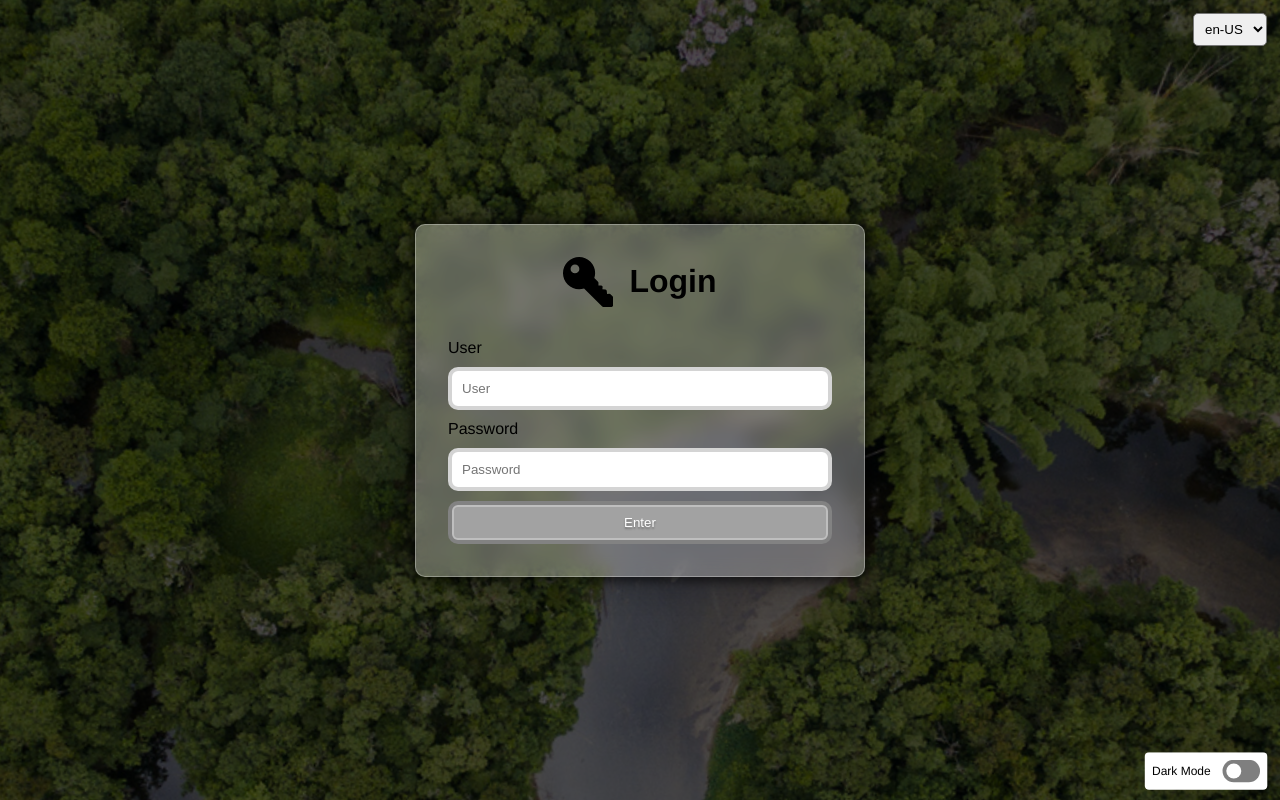
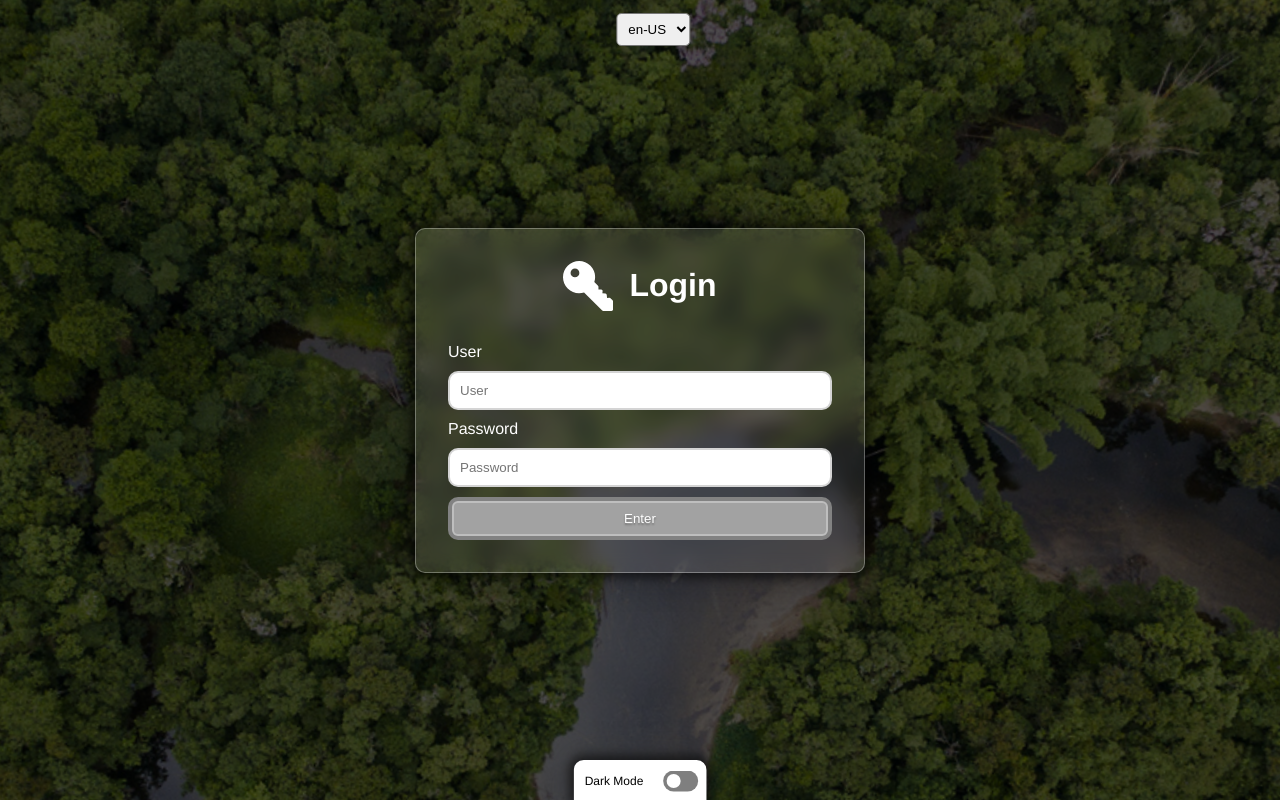
Before and after one commit to lucasferreiralimax/chat-vue, a Vue app: page /login in a window 1280 px wide. Built offline with nearby package versions, Linux system fonts and the light colour scheme.

Commit message:
adjustment style page login

```diff
--- a/src/mixins/mixinDarkMode.js
+++ b/src/mixins/mixinDarkMode.js
@@ -13,7 +13,7 @@ export const mixinDarkMode = {
       this.darkMode(this.dark)
     },
     darkMode (type) {
-      type ? this.setColors(['#fff', '#333', '0,0,0', '.25']) : this.setColors(['#000', '#fff', '255,255,255', '.3'])
+      type ? this.setColors(['#fff', '#333', '0,0,0', '.25']) : this.setColors(['#000', '#fff', '255,255,255', '.1'])
       this.$store.commit("updateDarkMode", type)
       localStorage.setItem("dark", type)
     },
--- a/src/views/Login.vue
+++ b/src/views/Login.vue
@@ -50,7 +50,7 @@ export default {
   align-items center
   background #000
   box-sizing border-box
-  color var(--main-color)
+  color #fff
   display flex
   justify-content center
   min-height 100vh
@@ -76,27 +76,42 @@ export default {
       height 200%
   .languages
     position absolute
-    right 0
+    left 50%
     top 0
+    transform translateX(-50%)
   .dark-mode
     background var(--main-bg-color)
-    border-radius 6px
-    right -8px
-    padding 0 10px
+    border 1px solid rgba(255, 255, 255, 0.3)
+    border-bottom 0
+    border-radius 10px 10px 0 0
+    bottom 0
+    box-shadow 0 0 10px 5px rgba(#000, .5), 0 0 30px 10px rgba(#000, .2)
+    box-sizing border-box
+    font-size 12px
+    height 40px
+    left 50%
+    padding 0 0 0 10px
     position absolute
-    bottom 4px
-    transform scale(.75)
+    transform translateX(-50%)
+    color var(--main-color)
+    button
+      transform scale(.7)
 
 @css {
   .login-form {
+    background: rgba(var(--main-bg-color-rgba-dark), var(--main-alpha));
+  }
+  .login-form input {
+    --main-alpha: 1;
+    color: var(--main-color);
     background: rgba(var(--main-bg-color-rgba-dark), var(--main-alpha));
   }
 }
 
 .login-form
   backdrop-filter blur(10px)
+  border 1px solid rgba(255, 255, 255, 0.3)
   border-radius 10px
-  border 1px solid rgba(255, 255, 255, 0.3)
   box-shadow 0 0 10px 5px rgba(#000, .5), 0 0 30px 10px rgba(#000, .2)
   box-sizing border-box
   margin 0 auto
@@ -110,12 +125,13 @@ export default {
     padding 2em
   &:hover
     box-shadow 0 0 10px 5px rgba(#000, .2), 0 0 30px 10px rgba(#000, .2), 0 0 2px 10px rgba(0,0,0,.1)
-    transform scale(1.1)
+    transform scale(1.05)
   svg
-    fill var(--main-color)
+    fill #fff
     margin-right .5em
     min-width 50px
     transform rotate(-90deg)
+    transition .4s all
   h1
     align-items center
     display flex
@@ -127,18 +143,18 @@ export default {
     @media screen and (min-width 450px)
       font-size 2em
   input
-    border 4px solid rgba(#aaa, .5)
+    border 2px solid rgba(#aaa, .5)
     border-radius 10px
     box-sizing border-box
     margin 10px 0
     padding 10px
     width 100%
+    outline none
     &:active,
     &:hover
-      border 4px solid var(--main-color-primary)
+      border 2px solid var(--main-color-primary)
   button
     background var(--main-color-primary)
-    border 0
     border 4px solid rgba(#000, .2)
     border-radius 10px
     box-shadow inset 0 0 0 2px rgba(#fff, .3)
@@ -149,7 +165,7 @@ export default {
     user-select none
     width 100%
     &:hover
-      background rgba(#2cca6b, .5)
+      filter saturate()
     &:disabled
       filter grayscale(1)
       pointer-events none
```
